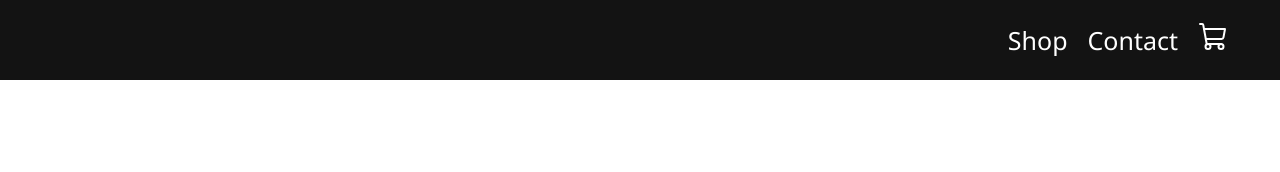
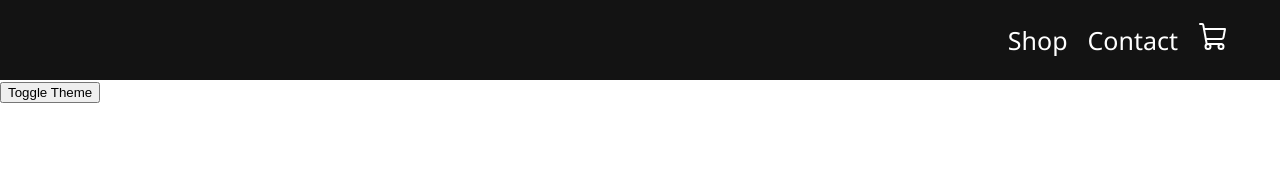
Before and after one commit to cerenehan/Phase-2-project, a React (Create React App) app: page / in a window 1280 px wide. Shown: the top 172 px of the page. Built offline with nearby package versions, Linux system fonts and the light colour scheme; data requests are answered from the project's data file.

Commit message:
added ghetto dark mode

```diff
--- a/src/App.css
+++ b/src/App.css
@@ -9,3 +9,12 @@
   padding: 0;
   margin: 0;
 }
+
+.dark {
+  background-color: #333;
+  color: #fff;
+}
+.light {
+  background-color: #fff;
+  color: #333;
+}
--- a/src/App.js
+++ b/src/App.js
@@ -6,13 +6,27 @@
 import { Cart } from "./pages/cart/cart";
 import { ShopContextProvider } from "./context/shop-context";
 import { Checkout } from "./pages/checkout";
+import React, { useState, useEffect } from 'react';
+import './darkMode.css';
 
 function App() {
+  const [theme, setTheme] = useState('light');
+  const toggleTheme = () => {
+    if (theme === 'light') {
+      setTheme('dark');
+    } else {
+      setTheme('light');
+    }
+  };
+  useEffect(() => {
+    document.body.className = theme;
+  }, [theme]);
   return (
-    <div className="App">
+    <div className={`App ${theme}`}>
       <ShopContextProvider>
         <Router>
           <Navbar />
+          <button onClick={toggleTheme}>Toggle Theme</button>
           <Routes>
             <Route path="/" element={<Shop />} />
             <Route path="/contact" element={<Contact />} />
```
Also changed, not shown: src/darkMode.css (added).
